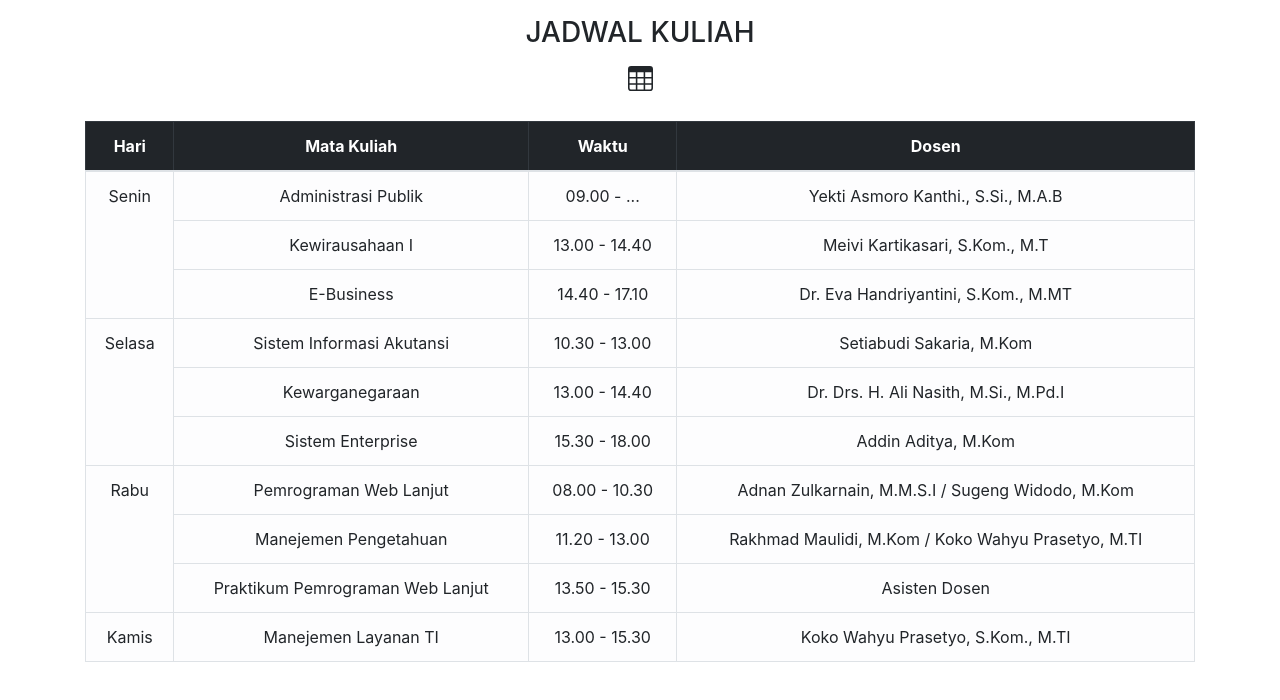
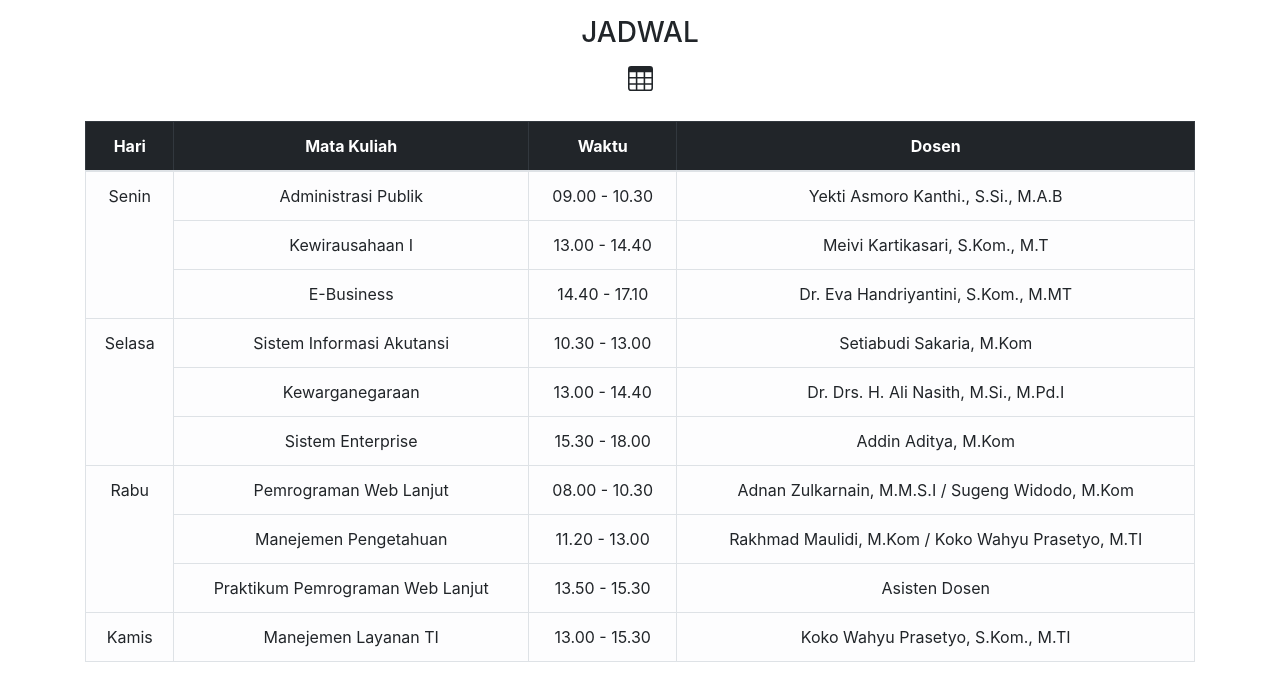
Before and after one commit to rafliputranto/jadwal, a plain HTML site: page index.html in a window 1280 px wide. Drawn offline with nearby package versions, Linux system fonts and the light colour scheme.

Commit message:
Update index

```diff
--- a/index.html
+++ b/index.html
@@ -15,7 +15,7 @@
   <body>
 
     <div class="container container-fluid">
-    <h3 class="text-center pt-3">JADWAL KULIAH</h3>
+    <h3 class="text-center pt-3">JADWAL</h3>
     <center><svg xmlns="http://www.w3.org/2000/svg" width="25" height="25" fill="currentColor" class="bi bi-table mt-2" viewBox="0 0 16 16">
   <path d="M0 2a2 2 0 0 1 2-2h12a2 2 0 0 1 2 2v12a2 2 0 0 1-2 2H2a2 2 0 0 1-2-2V2zm15 2h-4v3h4V4zm0 4h-4v3h4V8zm0 4h-4v3h3a1 1 0 0 0 1-1v-2zm-5 3v-3H6v3h4zm-5 0v-3H1v2a1 1 0 0 0 1 1h3zm-4-4h4V8H1v3zm0-4h4V4H1v3zm5-3v3h4V4H6zm4 4H6v3h4V8z"/>
 </svg></a></center>
@@ -33,7 +33,7 @@
     <tr>
       <td rowspan="3">Senin</td>
       <td>Administrasi Publik</td>
-      <td>09.00 - ...</td>
+      <td>09.00 - 10.30</td>
       <td>Yekti Asmoro Kanthi., S.Si., M.A.B</td>
     </tr>
     <tr>
```
